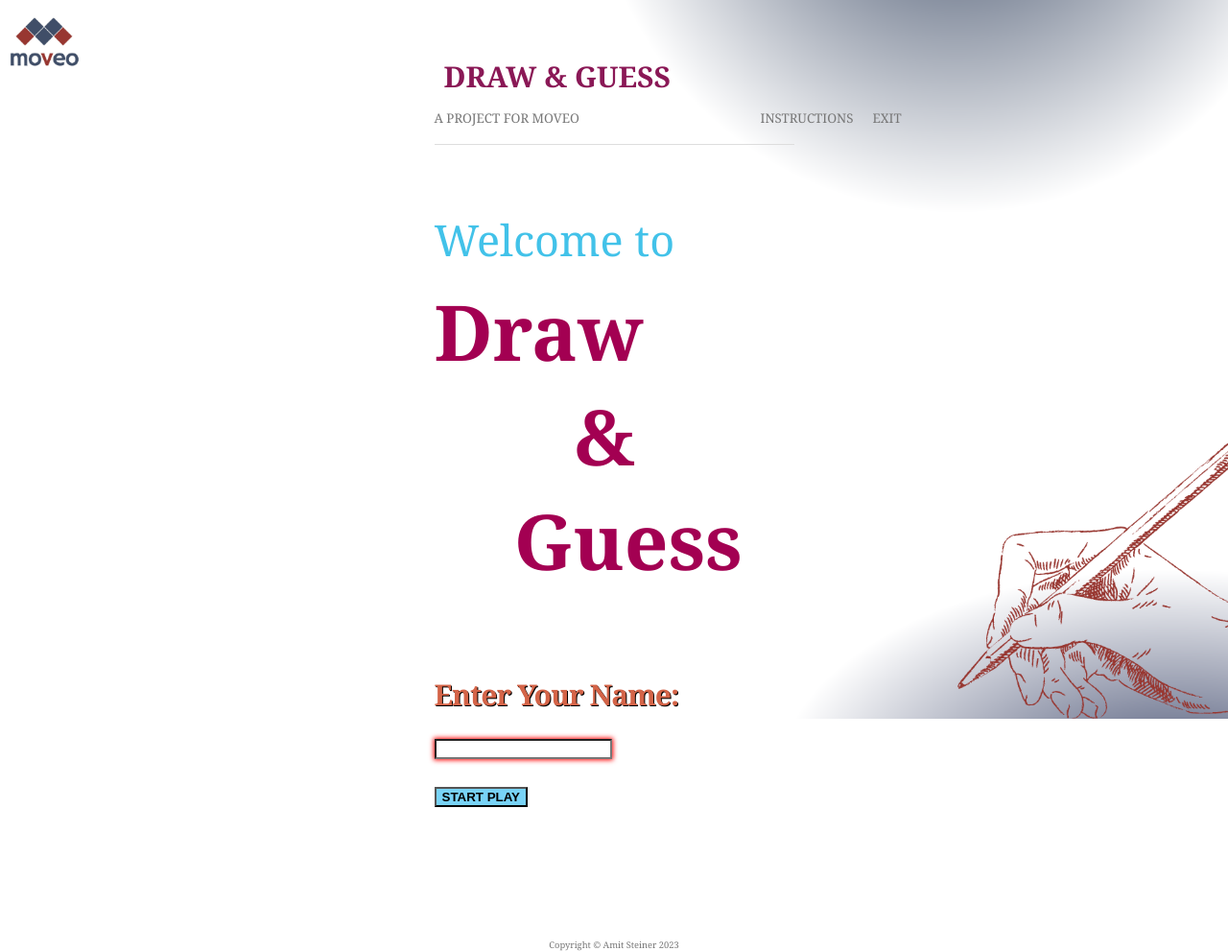
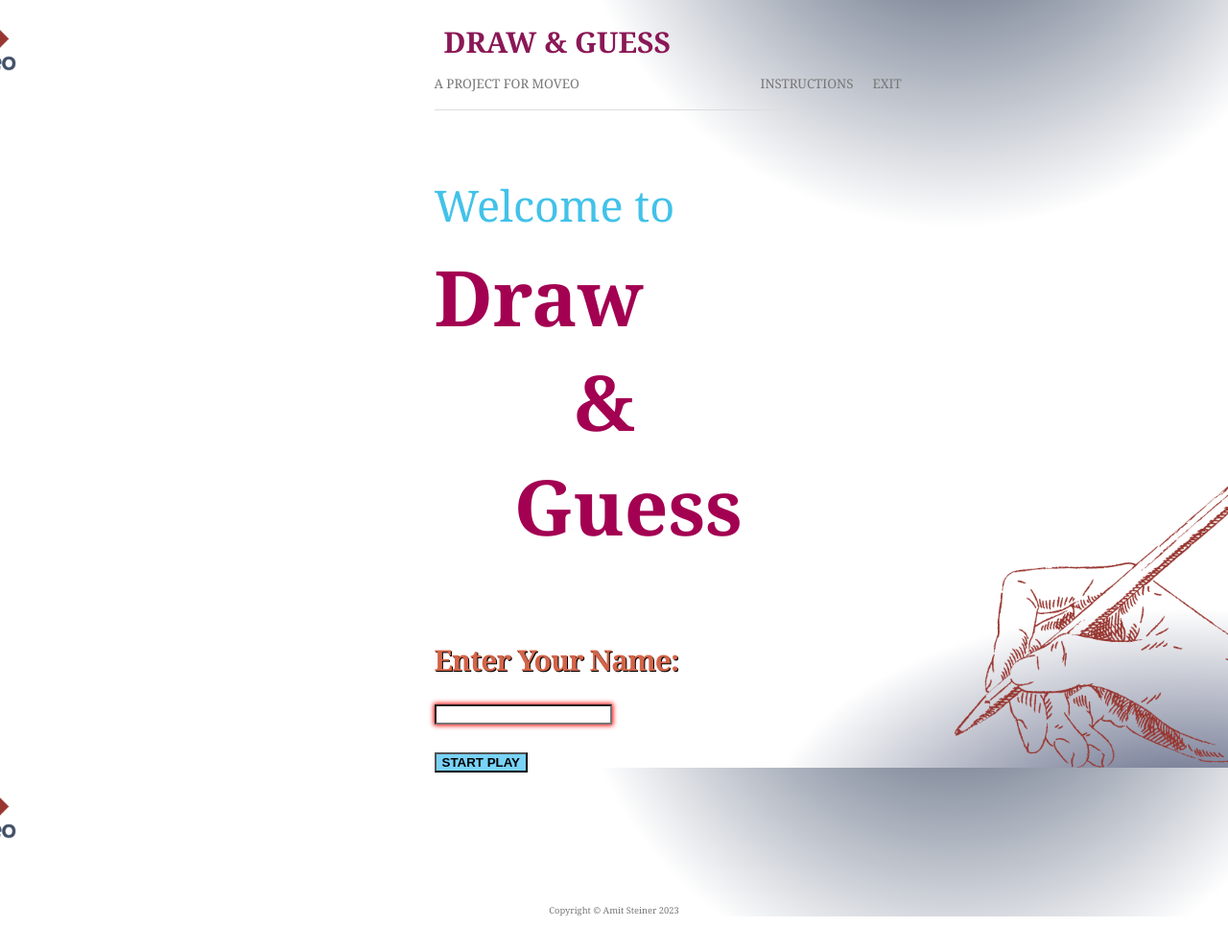
Before and after one commit to amitsr4/DRAW-AND-GUESS, a Node server app: page / in a window 1280 px wide. Shown: the whole page at 96% size. After the commit the page ends 955 px from the top, so only its background shows below. Run offline with Node 20, Linux system fonts and the light colour scheme.

Commit message:
almost done

```diff
--- a/public/styles.css
+++ b/public/styles.css
@@ -1,7 +1,7 @@
 @import url('https://fonts.googleapis.com/css2?family=Noto+Serif:wght@400;700&display=swap');
 
   body {
-    padding: 3.7em;
+    padding: 1em;
     margin: auto ;
     font-size: smaller;
     font-family: 'Noto Serif', serif;
@@ -9,7 +9,7 @@
     max-width: 375px;
     max-height: 650px;
     background-image: url("background.png");
-    background-attachment:scroll;
+    background-attachment:fixed;
     background-repeat:no-repeat ;
     background-size: cover;
 
@@ -71,7 +71,7 @@
 
   a,
   ul {
-    margin: 10;
+    /* margin: 10; */
     padding: 0;
     width: 300px;
     max-width: 375px;
@@ -95,7 +95,7 @@
   }
 
   h8 {
-    max-width: 375px;;
+    /* max-width: 375px;; */
     flex: auto;
     font-size: 6em;
     text-shadow: #00afe4;
@@ -115,8 +115,8 @@
 
   /* navigate & footer styles */
   nav {
-    max-width: 375px;
-    max-height: 400px;
+    max-width: 475px;
+    max-height: 500px;
     display: flex;
     justify-content: space-between;
     margin-bottom: 30px;
@@ -126,8 +126,8 @@
   }
 
   nav ul {
-    max-width: 375px;
-    max-height: 400px;
+    max-width: 475px;
+    max-height: 500px;
     display: flex;
     justify-content: space-between;
     align-items: flex-end;
--- a/views/partials/navigate.ejs
+++ b/views/partials/navigate.ejs
@@ -9,7 +9,6 @@
     </div>
 
     <ul>
-
       <li><a href="/Instructions">Instructions</a></li>
       <li><a href="/">EXIT</a></li>
 
```
